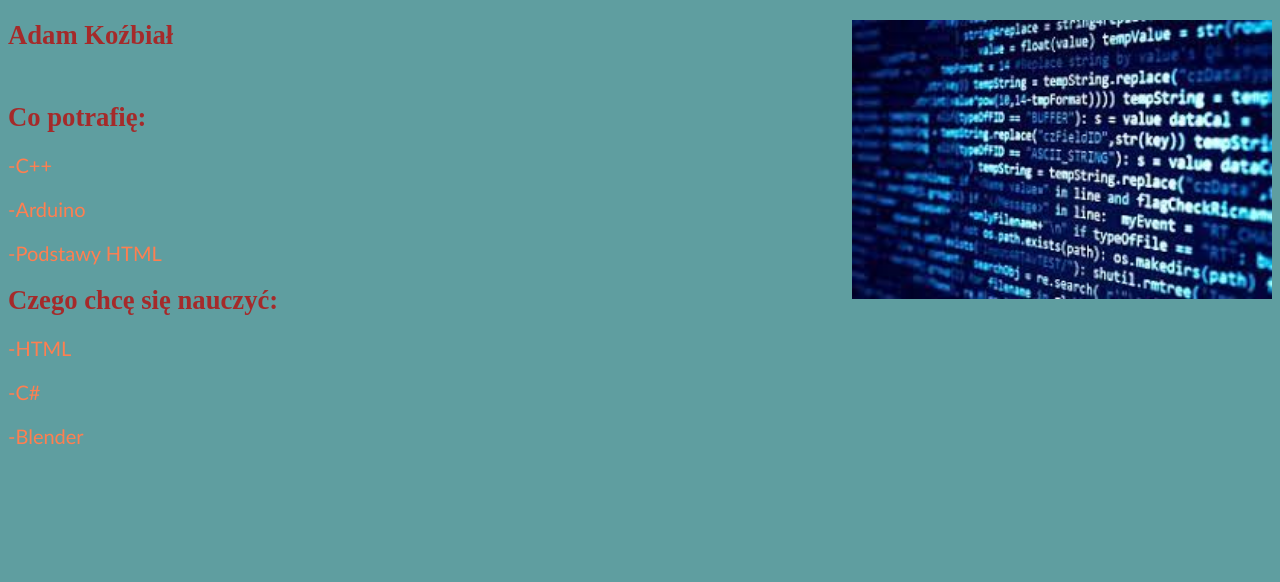
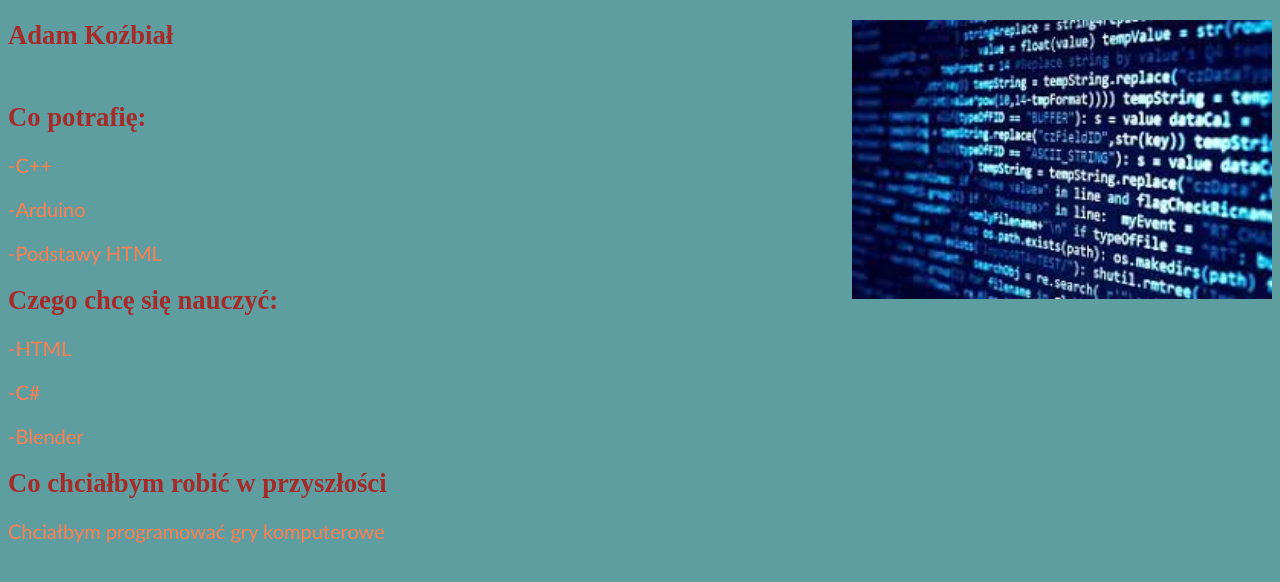
Before and after one commit to iksiorPL/iksiorPL.github.io, a plain HTML site: page CV.html in a window 1280 px wide. Drawn offline with Linux system fonts and the light colour scheme.

Commit message:
Update CV.html

```diff
--- a/CV.html
+++ b/CV.html
@@ -18,9 +18,13 @@
     <p>-C++</p>
     <p>-Arduino</p>
     <p>-Podstawy HTML</p>
+
     <p><b>Czego chcę się nauczyć:</b></p>
     <p>-HTML</p>
     <p>-C#</p>
     <p>-Blender</p>
+
+    <p><b>Co chciałbym robić w przyszłości</b></p>
+    <p>Chciałbym programować gry komputerowe</p>
 </body>
 </html>
```
